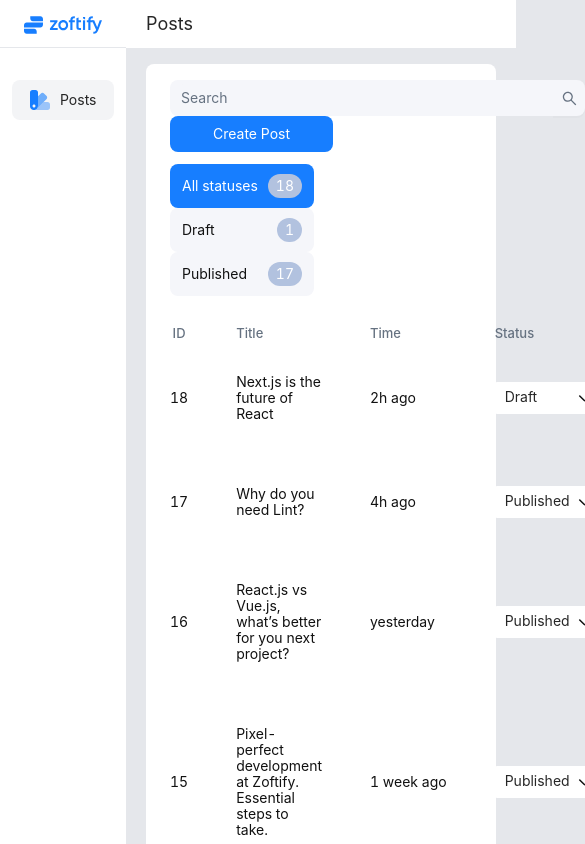
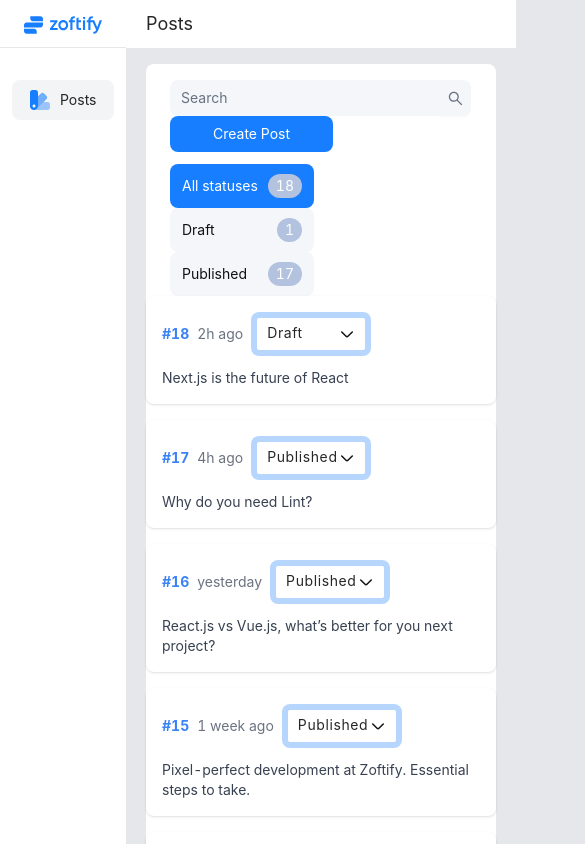
Before and after one commit to tranzi90/zoftify-assessment-test, a Next.js app: page / in a window 390 px wide. Shown: the top 844 px of the page, 585 px wide, since content can reach past the window. Built offline with nearby package versions, Linux system fonts and the light colour scheme.

Commit message:
add a mobile version

```diff
--- /dev/null
+++ b/components/PostCard.tsx
@@ -0,0 +1,36 @@
+import { useAppDispatch } from '../store/hook'
+import { setStatus } from '../store/postSlice'
+import StatusSelect from './UI/StatusSelect'
+import { FC } from 'react'
+import { Post } from '../types/Post'
+import { DateTime } from 'luxon'
+
+const PostCard: FC<Post> = ({ id, title, status, date }) => {
+    const dispatch = useAppDispatch()
+
+    return (
+        <div className="bg-white space-y-3 p-4 rounded-lg shadow">
+            <div className="flex items-center space-x-2 text-sm">
+                <div className="text-blue-500 font-bold hover:underline">
+                    #{id}
+                </div>
+                <div className="text-gray-500">
+                    {Date.parse(date)
+                        ? DateTime.fromSQL(date).setLocale('en-GB').toRelative()
+                        : date}
+                </div>
+                <div className="p-1.5 text-xs font-medium tracking-wider bg-primary-blue-light rounded-lg bg-opacity-50">
+                    <StatusSelect
+                        value={status}
+                        onChange={(e) => {
+                            dispatch(setStatus({ status: e, id }))
+                        }}
+                    />
+                </div>
+            </div>
+            <div className="text-sm text-gray-700">{title}</div>
+        </div>
+    )
+}
+
+export default PostCard
--- a/components/UI/Table.tsx
+++ b/components/UI/Table.tsx
@@ -1,7 +1,8 @@
 import PostItem from '../PostItem'
 import { useAppSelector } from '../../store/hook'
-import { FC } from 'react'
+import React, { FC } from 'react'
 import style from '../../styles/Table.module.scss'
+import PostCard from '../PostCard'
 
 const Table: FC = () => {
     const searchInput = useAppSelector((state) => state.posts.searchInput)
@@ -23,6 +24,7 @@ const Table: FC = () => {
     )
 
     return (
+        <>
             <table className={style.postsTable}>
                 <thead>
                     <tr>
@@ -38,6 +40,12 @@ const Table: FC = () => {
                     ))}
                 </tbody>
             </table>
+            <div className="grid grid-cols-1 sm:grid-cols-2 gap-4 md:hidden">
+                {visiblePosts.map((post) => (
+                    <PostCard key={post.id} {...post} />
+                ))}
+            </div>
+        </>
     )
 }
 
--- a/styles/Table.module.scss
+++ b/styles/Table.module.scss
@@ -1,5 +1,5 @@
 .postsTable {
-  @apply w-full my-7;
+  @apply w-full my-7 hidden md:block;
 
   thead {
     th {
--- a/styles/globals.scss
+++ b/styles/globals.scss
@@ -12,6 +12,8 @@ body {
 }
 
 .searchBar {
+    @apply w-[432px];
+
   .ant-input-search {
     .ant-input-affix-wrapper,
     .ant-btn,
@@ -30,7 +32,7 @@ body {
     }
 
     .ant-input-affix-wrapper {
-      @apply rounded-l-lg border-0 w-96 #{!important};
+      @apply rounded-l-lg border-0 #{!important};
     }
 
     .ant-input-group-addon {
```
Lines whose indentation alone changed are shown as unchanged.
